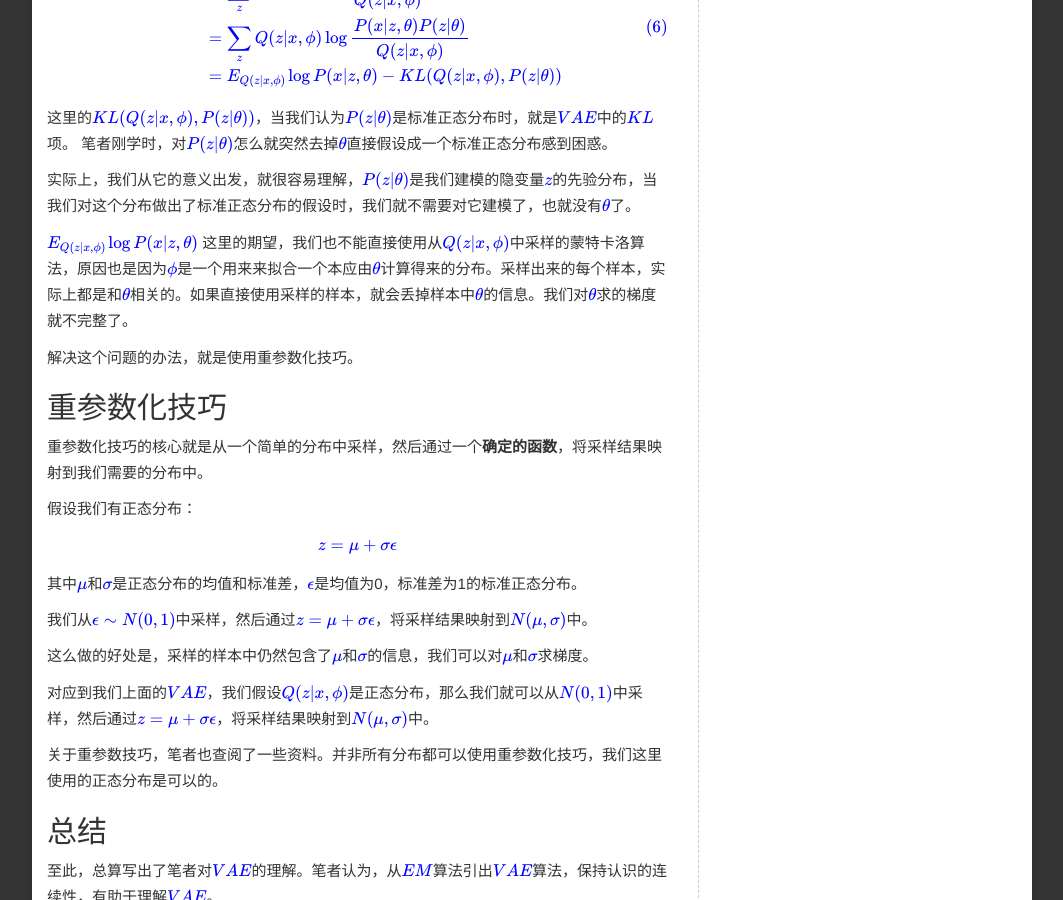
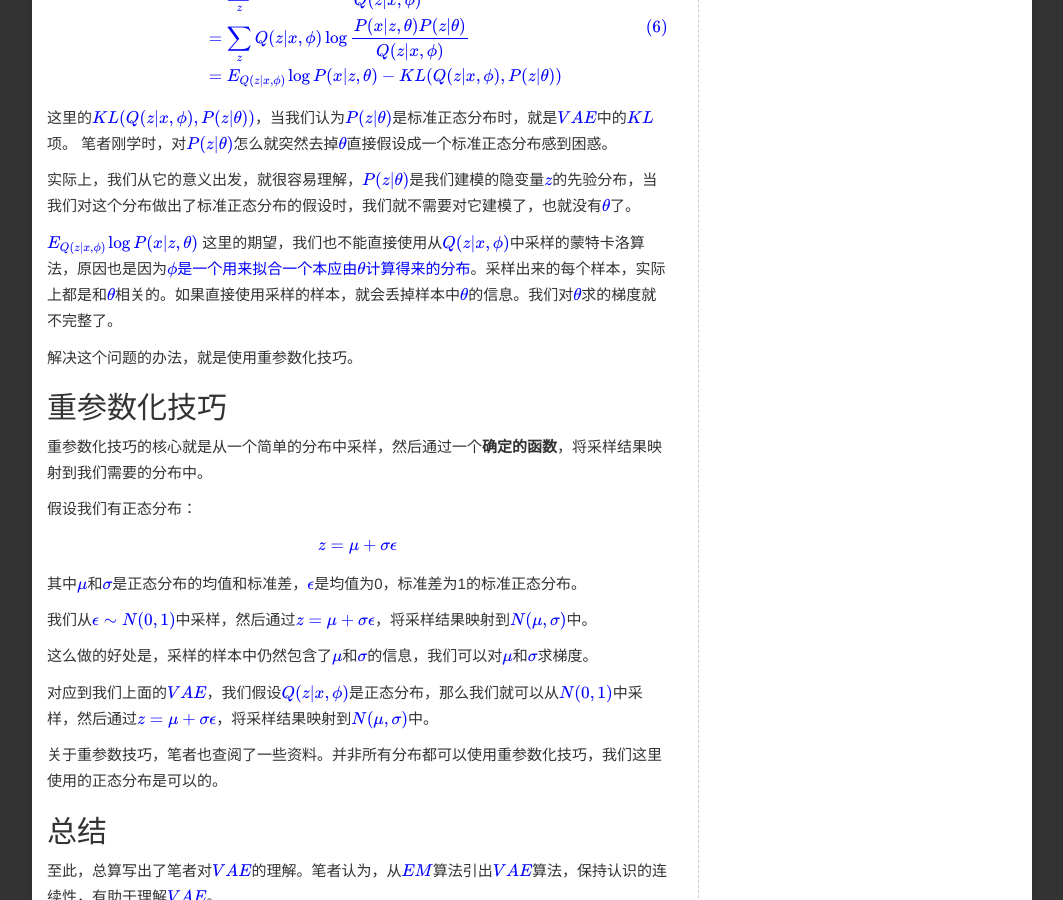
Before and after one commit to liwenju0/liwenju0.github.io, a Jekyll site: the page built from _posts/2024-12-03-理解VAE算法.md, in a window 1280 px wide and 900 px high, scrolled down 1277 px. Shown: the whole window, without its empty margins (108-1171 px from the left). Built offline with Jekyll 4.4.1, drawn with Linux system fonts in a browser that asks for light colours; comment, search, counter and statistics services are not loaded.

Commit message:
加点颜色

```diff
--- a/_posts/2024-12-03-理解VAE算法.md
+++ b/_posts/2024-12-03-理解VAE算法.md
@@ -54,7 +54,7 @@ ELBO = \sum_{z} Q(z|x, \phi) \log \frac{P(x,z|\theta)}{Q(z|x, \phi)} \tag{5}
 $$
 
 
-这里，我们我们要稍加停留，体会一下这个拟合。简单说，我们是用**$\phi$来拟合一个本应由$\theta$计算得来的分布**。当$\theta$改变，$\phi$也应当跟着改变。所以二者要同时进行优化，不能分开优化。
+这里，我们我们要稍加停留，体会一下这个拟合。简单说，我们是用<font color="blue">$\phi$来拟合一个本应由$\theta$计算得来的分布</font>。当$\theta$改变，$\phi$也应当跟着改变。所以二者要同时进行优化，不能分开优化。
 
 我们对公式5推导，得到：
 
@@ -73,7 +73,7 @@ $$
 实际上，我们从它的意义出发，就很容易理解，$P(z \vert \theta)$是我们建模的隐变量$z$的先验分布，当我们对这个分布做出了标准正态分布的假设时，我们就不需要对它建模了，也就没有$\theta$了。
 
 
-$E_{Q(z \vert x, \phi)} \log P(x \vert z, \theta)$ 这里的期望，我们也不能直接使用从$Q(z \vert x, \phi)$中采样的蒙特卡洛算法，原因也是因为$\phi$是一个用来来拟合一个本应由$\theta$计算得来的分布。采样出来的每个样本，实际上都是和$\theta$相关的。如果直接使用采样的样本，就会丢掉样本中$\theta$的信息。我们对$\theta$求的梯度就不完整了。
+$E_{Q(z \vert x, \phi)} \log P(x \vert z, \theta)$ 这里的期望，我们也不能直接使用从$Q(z \vert x, \phi)$中采样的蒙特卡洛算法，原因也是因为<font color="blue">$\phi$是一个用来拟合一个本应由$\theta$计算得来的分布</font>。采样出来的每个样本，实际上都是和$\theta$相关的。如果直接使用采样的样本，就会丢掉样本中$\theta$的信息。我们对$\theta$求的梯度就不完整了。
 
 解决这个问题的办法，就是使用重参数化技巧。
 
```
